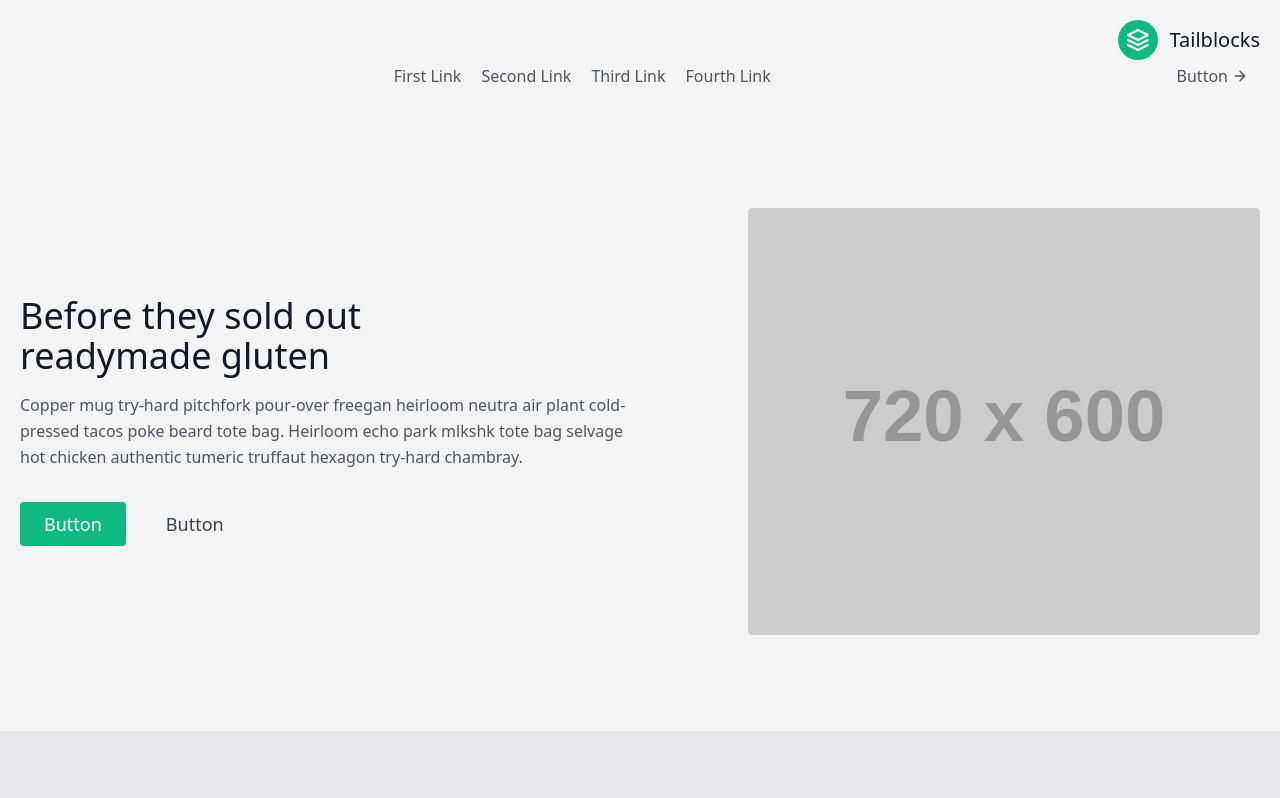
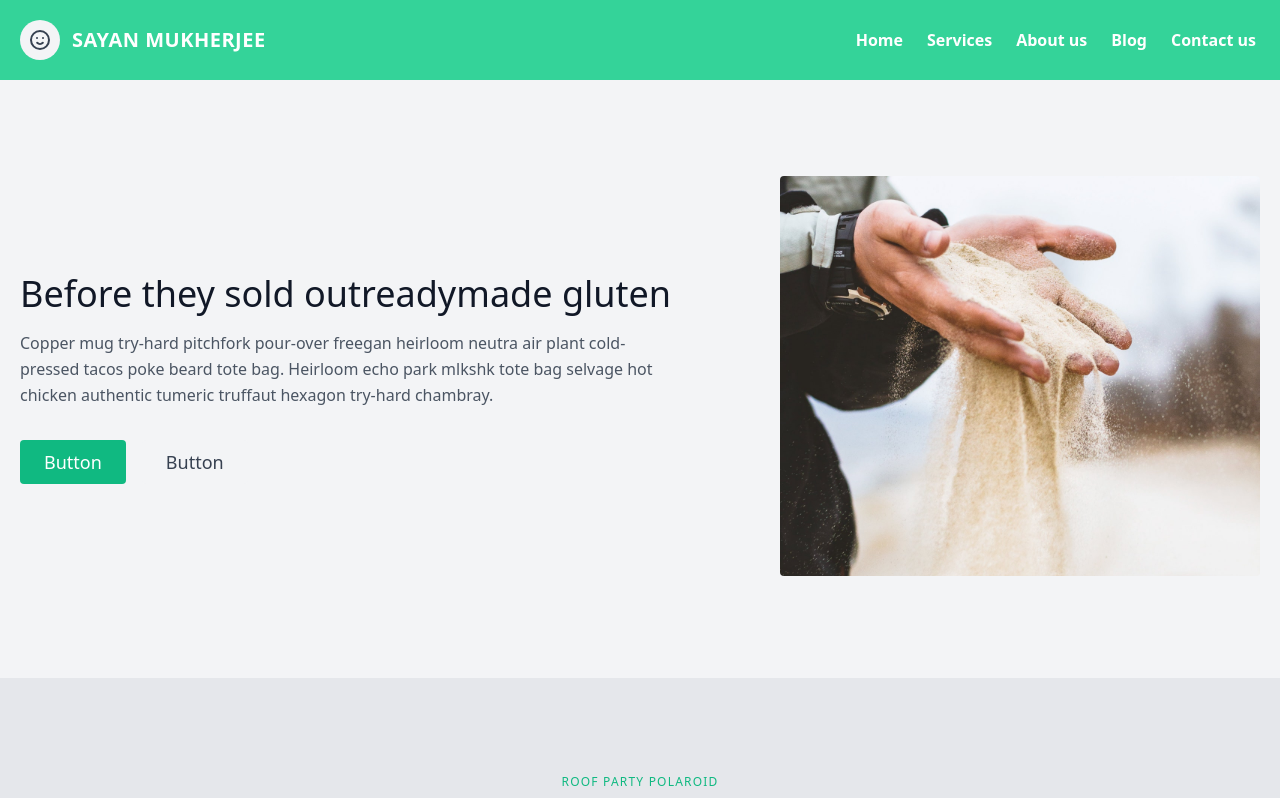
Before and after one commit to ssayanm/nextjs-blog-frontend, a Next.js app: page / in a window 1280 px wide. Shown: the top 798 px of the page. Built offline with nearby package versions, Linux system fonts and the light colour scheme.

Commit message:
updating work done till now

```diff
--- a/components/Header.js
+++ b/components/Header.js
@@ -1,5 +1,5 @@
 import Link from "next/link";
-import Image from "next/image";
+
 import { useState } from "react";
 
 const Header = () => {
@@ -10,23 +10,33 @@ const Header = () => {
   };
 
   return (
-    <>
-      <header class="text-gray-600 body-font">
-        <div class="container mx-auto flex flex-wrap p-5 flex-col md:flex-row items-center">
-          <div class="flex title-font font-medium items-center text-gray-900 mb-4 md:mb-0 justify-end w-full">
+    <section className="bg-green-400">
+      <nav className="container flex items-center flex-wrap  p-3 mx-auto">
+        <Link href="/">
+          <a className="inline-flex items-center p-2 mr-4 ">
             <svg
               xmlns="http://www.w3.org/2000/svg"
               fill="none"
+              viewBox="0 0 24 24"
               stroke="currentColor"
-              stroke-linecap="round"
-              stroke-linejoin="round"
-              stroke-width="2"
-              class="w-10 h-10 text-white p-2 bg-green-500 rounded-full"
-              viewBox="0 0 24 24"
+              strokeLinecap="round"
+              strokeLinejoin="round"
+              strokeWidth="2"
+              className="w-10 h-10 text-gray-700 p-2 bg-gray-100 rounded-full hover:bg-green-100"
             >
-              <path d="M12 2L2 7l10 5 10-5-10-5zM2 17l10 5 10-5M2 12l10 5 10-5"></path>
+              <path
+                strokeLinecap="round"
+                strokeLinejoin="round"
+                strokeWidth="2"
+                d="M14.828 14.828a4 4 0 01-5.656 0M9 10h.01M15 10h.01M21 12a9 9 0 11-18 0 9 9 0 0118 0z"
+              />
             </svg>
-            <span class="ml-3 text-xl">Tailblocks</span>{" "}
+
+            <span className="ml-3 text-xl text-white font-bold uppercase tracking-wide hover:text-green-100">
+              Sayan Mukherjee
+            </span>
+          </a>
+        </Link>
         <button
           className=" inline-flex p-3 hover:bg-green-600 rounded lg:hidden text-white ml-auto hover:text-white outline-none"
           onClick={handleClick}
@@ -46,39 +56,42 @@ const Header = () => {
             />
           </svg>
         </button>
-          </div>
-
+        {/*Note that in this div we will use a ternary operator to decide whether or not to display the content of the div  */}
         <div
           className={`${
             active ? "" : "hidden"
-            }   lg:flex w-max lg:flex-grow lg:justify-around`}
+          }   w-full lg:inline-flex lg:flex-grow lg:w-auto`}
         >
-            {" "}
-            <nav class="md:ml-auto md:mr-auto flex flex-wrap items-center text-base justify-center">
-              <a class="mr-5 hover:text-gray-900">First Link</a>
-              <a class="mr-5 hover:text-gray-900">Second Link</a>
-              <a class="mr-5 hover:text-gray-900">Third Link</a>
-              <a class="mr-5 hover:text-gray-900">Fourth Link</a>
+          <div className="lg:inline-flex lg:flex-row lg:ml-auto lg:w-auto w-full lg:items-center items-start  flex flex-col lg:h-auto">
+            <Link href="/">
+              <a className="lg:inline-flex lg:w-auto w-full px-3 py-2 rounded text-white font-bold items-center justify-center hover:bg-green-600 hover:text-white ">
+                Home
+              </a>
+            </Link>
+            <Link href="/services">
+              <a className="lg:inline-flex lg:w-auto w-full px-3 py-2 rounded text-white font-bold items-center justify-center hover:bg-green-600 hover:text-white">
+                Services
+              </a>
+            </Link>
+            <Link href="/about">
+              <a className="lg:inline-flex lg:w-auto w-full px-3 py-2 rounded text-white font-bold items-center justify-center hover:bg-green-600 hover:text-white">
+                About us
+              </a>
+            </Link>
+            <Link href="/posts">
+              <a className="lg:inline-flex lg:w-auto w-full px-3 py-2 rounded text-white font-bold items-center justify-center hover:bg-green-600 hover:text-white">
+                Blog
+              </a>
+            </Link>
+            <Link href="/contact">
+              <a className="lg:inline-flex lg:w-auto w-full px-3 py-2 rounded text-white font-bold items-center justify-center hover:bg-green-600 hover:text-white">
+                Contact us
+              </a>
+            </Link>
+          </div>
+        </div>
       </nav>
-          </div>
-
-          <button class="hidden lg:inline-flex items-center bg-gray-100 border-0 py-1 px-3 focus:outline-none hover:bg-gray-200 rounded text-base mt-4 md:mt-0">
-            Button
-            <svg
-              fill="none"
-              stroke="currentColor"
-              stroke-linecap="round"
-              stroke-linejoin="round"
-              stroke-width="2"
-              class="w-4 h-4 ml-1"
-              viewBox="0 0 24 24"
-            >
-              <path d="M5 12h14M12 5l7 7-7 7"></path>
-            </svg>
-          </button>
-        </div>
-      </header>
-    </>
+    </section>
   );
 };
 
--- a/components/Hero.js
+++ b/components/Hero.js
@@ -1,10 +1,11 @@
 import React from "react";
+import Image from "next/image";
 
 const Hero = () => {
   return (
     <section className="text-gray-600 body-font">
       <div className="container mx-auto flex px-5 py-24 md:flex-row flex-col items-center">
-        <div className="lg:flex-grow md:w-1/2 lg:pr-24 md:pr-16 flex flex-col md:items-start md:text-left mb-16 md:mb-0 items-center text-center">
+        <div className="lg:flex-grow  lg:pr-24 md:pr-16 flex flex-col md:items-start md:text-left mb-16 md:mb-0 items-center text-center">
           <h1 className="title-font sm:text-4xl text-3xl mb-4 font-medium text-gray-900">
             Before they sold out
             <span className="hidden lg:inline-block">readymade gluten</span>
@@ -24,11 +25,13 @@ const Hero = () => {
             </button>
           </div>
         </div>
-        <div className="lg:max-w-lg lg:w-full md:w-1/2 w-5/6">
-          <img
+        <div className="lg:max-w-lg lg:w-full md:w-2/3 w-5/6">
+          <Image
+            src="/hero-img.jpg"
+            alt="Picture of the author"
+            width={720}
+            height={600}
             className="object-cover object-center rounded"
-            alt="hero"
-            src="https://dummyimage.com/720x600"
           />
         </div>
       </div>
--- /dev/null
+++ b/pages/contact.js
@@ -0,0 +1,11 @@
+import React from "react";
+
+const contact = () => {
+  return (
+    <div>
+      <h2>Contact</h2>
+    </div>
+  );
+};
+
+export default contact;
--- /dev/null
+++ b/pages/services.js
@@ -0,0 +1,11 @@
+import React from "react";
+
+const services = () => {
+  return (
+    <div>
+      <h2>services</h2>
+    </div>
+  );
+};
+
+export default services;
```
Also changed, not shown: public/hero-img.jpg (added). Lines whose indentation alone changed are shown as unchanged.
